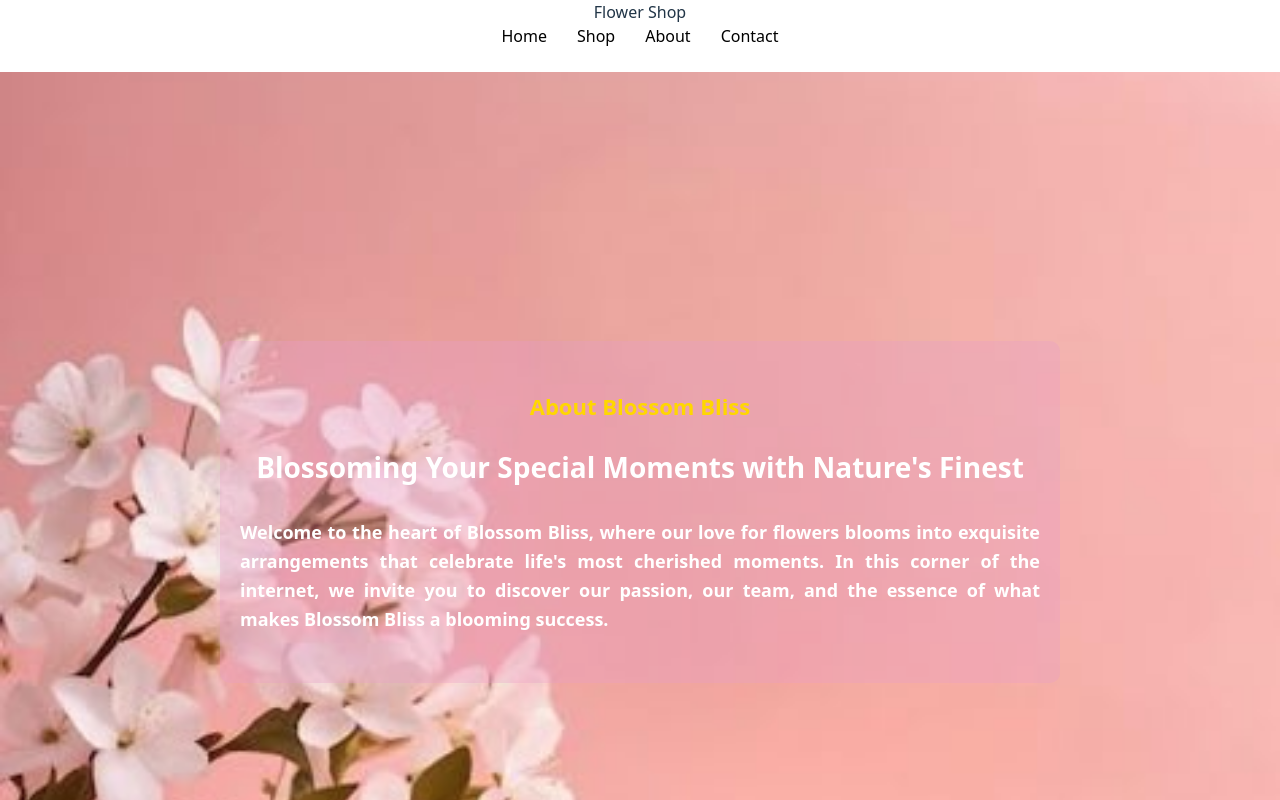
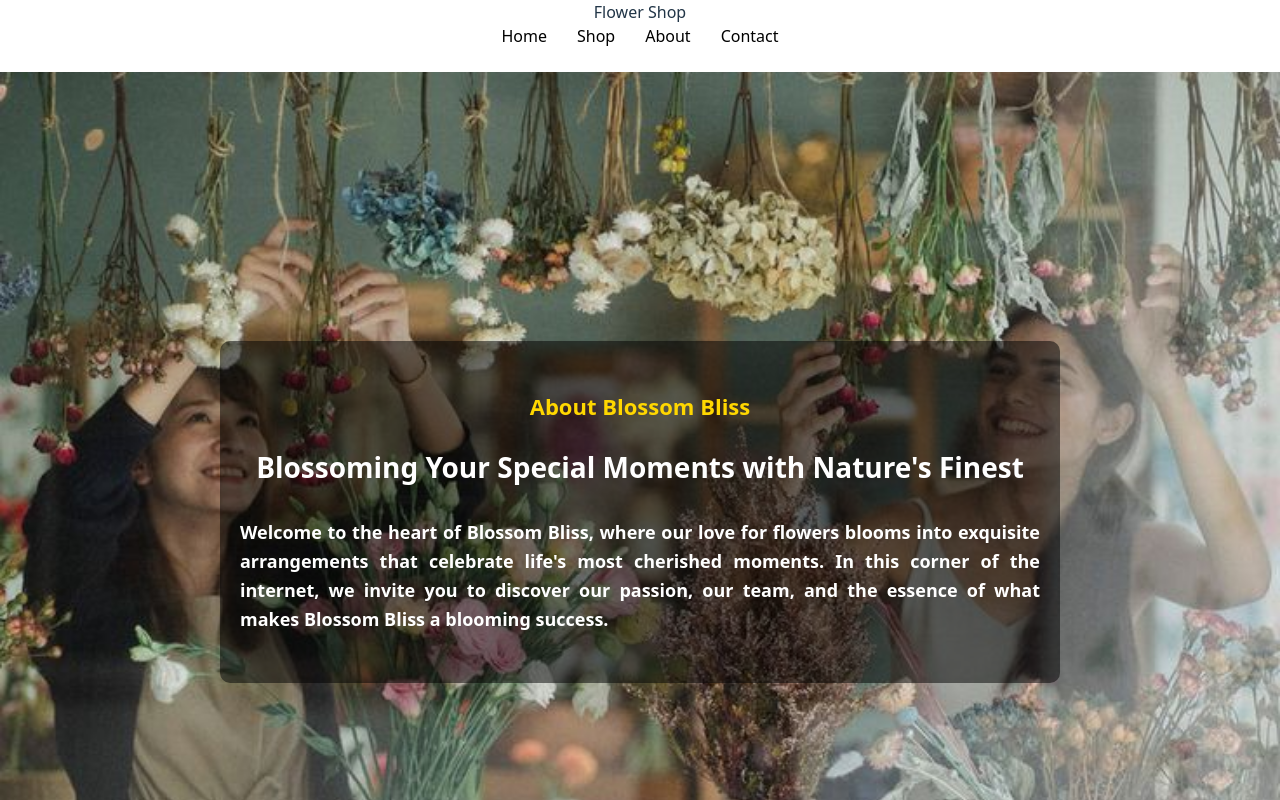
Before and after one commit to prajula255/blossom, a React (Vite) app: page /about in a window 1280 px wide. Shown: the top 800 px of the page. Built offline with nearby package versions, Linux system fonts and the light colour scheme.

Commit message:
about and homepage updated

```diff
--- a/src/pages/about/aboutPage.jsx
+++ b/src/pages/about/aboutPage.jsx
@@ -6,7 +6,7 @@ function AboutPage() {
     return (
         <>
             <div style={{
-                backgroundImage: `url("/home.jpg")`,
+                backgroundImage: `url("/gfl1.jpg")`,
                 backgroundSize: "cover",
                 backgroundPosition: "center",
                 backgroundRepeat: "no-repeat",
@@ -23,7 +23,7 @@ function AboutPage() {
                 {/* <div style={{ position: 'absolute', top: 0, left: 0, width: '100%' }}><NavEg /></div> */}
 
                 <div style={{
-                    backgroundColor: "rgba(229, 156, 200, 0.32)",
+                    backgroundColor: 'rgba(0, 0, 0, 0.5)',
                     padding: "20px",
                     borderRadius: "10px",
                     maxWidth: "800px",
--- a/src/pages/home/homePage.jsx
+++ b/src/pages/home/homePage.jsx
@@ -11,7 +11,7 @@ function HomePage() {
             <div style={{
                 width: '100vw',
                 height: '100vh',
-                backgroundImage: `url('/home.jpg')`,
+                backgroundImage: `url('/gfl1.jpg')`,
                 backgroundSize: 'cover',
                 backgroundPosition: 'center',
                 backgroundRepeat: 'no-repeat',
```
